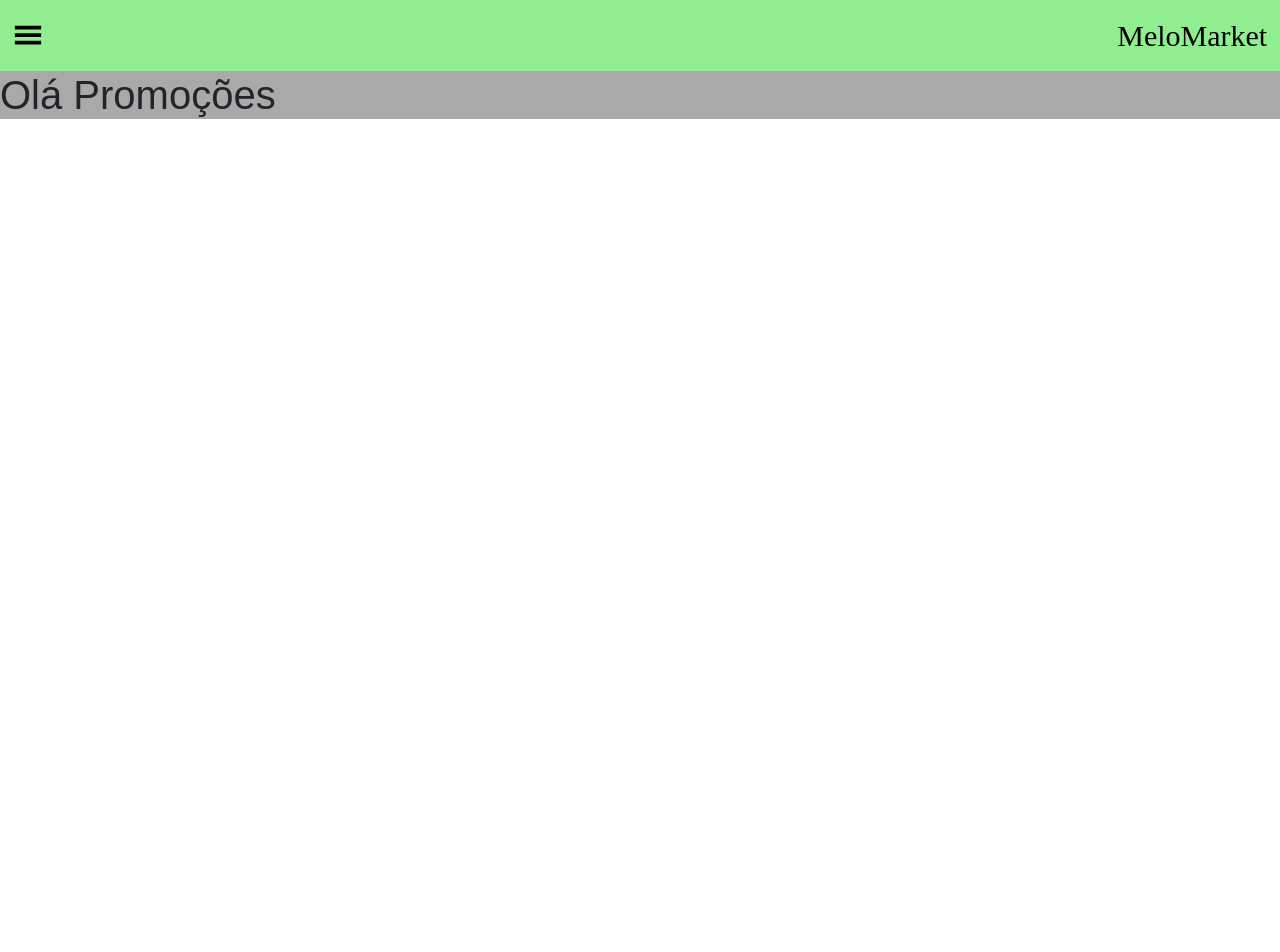
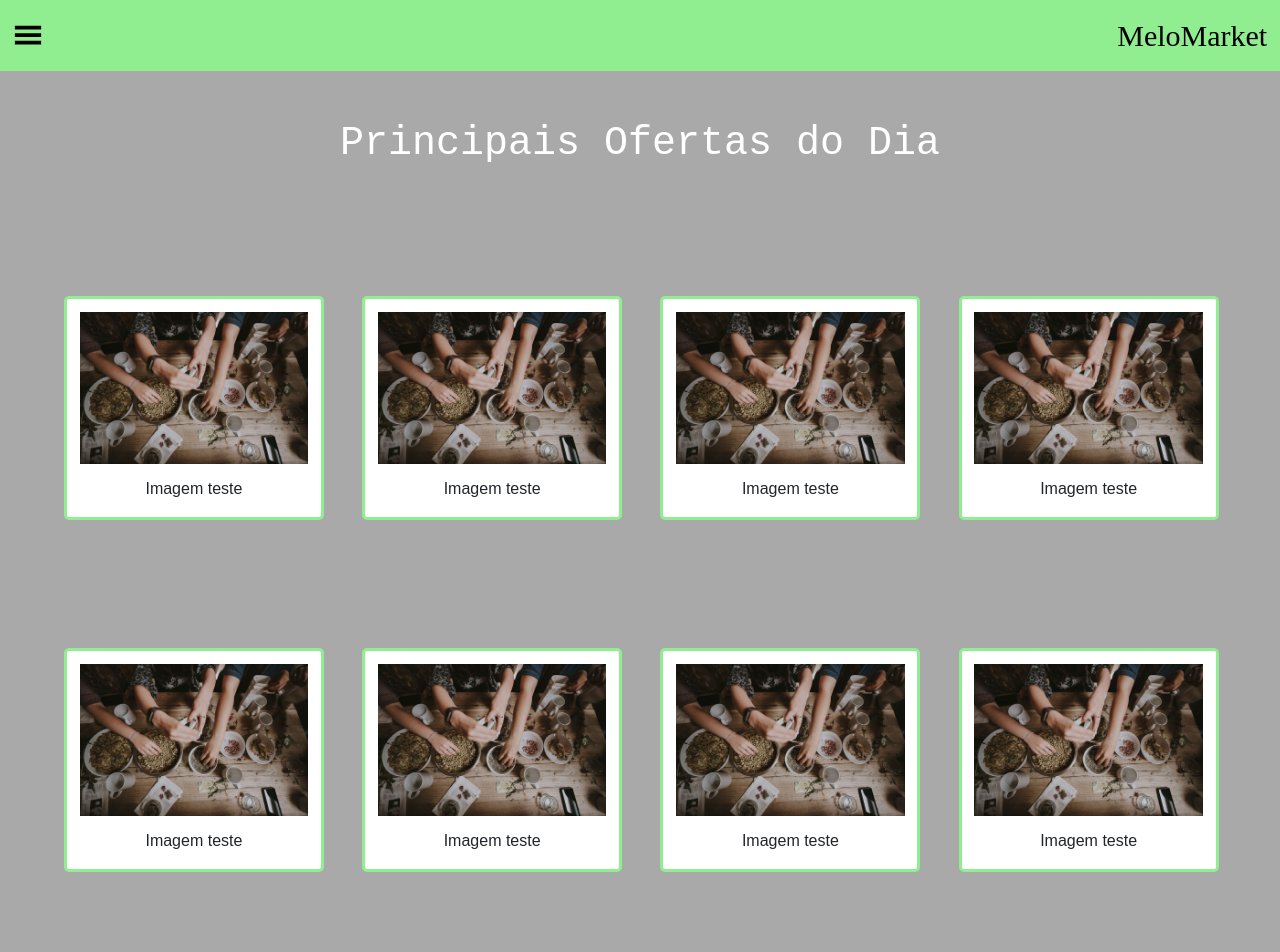
Before and after one commit to Lmelo0511/MeloMarket, a React (Create React App) app: page /promocoes in a window 1280 px wide. Shown: the top 952 px of the page. Before the commit the page ends 800 px from the top, so only its background shows below. Built offline with nearby package versions, Linux system fonts and the light colour scheme.

Commit message:
alteracao na pasta componentes e estilizacaoTelas

```diff
--- a/src/componentes/Contato.js
+++ b/src/componentes/Contato.js
@@ -51,7 +51,7 @@ import { useState } from 'react'
                           <input
                             className='inserindoNome'
                             name='nome'
-                            placeholder='Nome'
+                            placeholder=' Nome'
                             value={nomeValue}
                             onChange={handleNomeChange}
                             {...register("nome", {
--- a/src/componentes/Promocoes.js
+++ b/src/componentes/Promocoes.js
@@ -1,12 +1,84 @@
 import React from "react";
 import 'bootstrap/dist/css/bootstrap.css';
+import imagem3 from "../Imagens/carrossel-img2.jpg"
 
 function Promocoes(){
     return(
-        <div>
-            <h1>
-                Olá Promoções
-            </h1>
+        <div className="corpoPagina">
+            <div>
+                <br></br>
+                <h1 className='titulo2'>Principais Ofertas do Dia</h1>
+                <section>
+                    <div className='container1'>
+                        <img
+                          className='imagem3'
+                          src={imagem3}
+                        />
+                        <p className='tituloProduto'>Imagem teste</p>
+                    </div>
+                    <div className='container1'>
+                        <img
+                          className='imagem3'
+                          src={imagem3}
+                        />
+                        <p className='tituloProduto'>Imagem teste</p>
+                    </div>
+                    <div className='container1'>
+                        <img
+                          className='imagem3'
+                          src={imagem3}
+                        />
+                        <p className='tituloProduto'>Imagem teste</p>
+                    </div>
+                    <div className='container1'>
+                        <img
+                          className='imagem3'
+                          src={imagem3}
+                        />
+                        <p className='tituloProduto'>Imagem teste</p>
+                    </div>
+                    <div className='container1'>
+                        <img
+                          className='imagem3'
+                          src={imagem3}
+                        />
+                        <p className='tituloProduto'>Imagem teste</p>
+                    </div>
+                    <div className='container1'>
+                        <img
+                          className='imagem3'
+                          src={imagem3}
+                        />
+                        <p className='tituloProduto'>Imagem teste</p>
+                    </div>
+                    <div className='container1'>
+                        <img
+                          className='imagem3'
+                          src={imagem3}
+                        />
+                        <p className='tituloProduto'>Imagem teste</p>
+                    </div>
+                    <div className='container1'>
+                        <img
+                          className='imagem3'
+                          src={imagem3}
+                        />
+                        <p className='tituloProduto'>Imagem teste</p>
+                    </div>
+                </section>
+                <footer className='rodape'>
+                    <div className='Informacao'>
+                        <h3 className='titulo3'>Endereço:</h3>
+                        <br></br><br></br>
+                        <p className='endereco'>
+                            Av. Alípio Octaviano de Souza paraíso<br></br>
+                            Bairro: Terra Brasilis<br></br>
+                            Cidade: Itupeva - SP
+                        </p>
+                        <p className='Logo2'>MeloMarket</p>
+                    </div>
+                </footer>
+            </div>
         </div>
     )
 }
--- a/src/componentes/home.js
+++ b/src/componentes/home.js
@@ -34,42 +34,56 @@ function Home() {
         <br></br>
         <h2 className='titulo2'>Principais Ofertas do Dia</h2>
         <section>
-          <div className='container1'>
+          <div className='containers'>
             <img
               className='imagem3'
               src={imagem3}
             />
             <p className='tituloProduto'>Imagem teste</p>
           </div>
-          <div className='container1'>
+          <div className='containers'>
             <img
               className='imagem3'
               src={imagem3}
             />
             <p className='tituloProduto'>Imagem teste</p>
           </div>
-          <div className='container1'>
+          <div className='containers'>
             <img
               className='imagem3'
               src={imagem3}
             />
             <p className='tituloProduto'>Imagem teste</p>
           </div>
-          <div className='container1'>
+          <div className='containers'>
             <img
               className='imagem3'
               src={imagem3}
             />
             <p className='tituloProduto'>Imagem teste</p>
           </div>
-          <div className='container1'>
+          <div className='containers'>
             <img
               className='imagem3'
               src={imagem3}
             />
             <p className='tituloProduto'>Imagem teste</p>
           </div>
-          <div className='container1'>
+          <div className='containers'>
+            <img
+              className='imagem3'
+              src={imagem3}
+            />
+            <p className='tituloProduto'>Imagem teste</p>
+          </div>
+          <div className='containers'>
+            <img
+              className='imagem3'
+              src={imagem3}
+            />
+            <p className='tituloProduto'>Imagem teste</p>
+          </div>
+          <div className='containers'>
             <img
               className='imagem3'
               src={imagem3}
--- a/src/estilizacaoTelas/index.css
+++ b/src/estilizacaoTelas/index.css
@@ -92,14 +92,14 @@
   margin-top: 2%;
 }
 
-.container1{
+.containers{
   display: inline-block;
   height: 70%;
   width: 20.3%;
   background-color: white;
-  border: 2px solid darkred;
+  border: 3px solid darkgray;
   justify-content: center;
-  margin: 5% 6% 5% 7%;
+  margin: 5% -2% 5% 5%;
   border-radius: 5px;
 }
 
--- a/src/estilizacaoTelas/index2.css
+++ b/src/estilizacaoTelas/index2.css
@@ -4,9 +4,8 @@
    font-family: Arial, Helvetica, sans-serif;
 }
 
-.corpo{
+.corpoPagina{
    background-color: darkgray;
-   height: 75em;
 }
 
 .Mapa{
@@ -34,7 +33,7 @@
    text-align: center;
    color: white;
    font-family: 'Courier New', Courier, monospace;
-   margin-top: 2%;
+   margin-top: 4%;
 }
 
 .Linha{
@@ -46,7 +45,6 @@
    text-align: center;
    color: white;
    font-family: 'Courier New', Courier, monospace;
-   line-height: 2%;
    margin-bottom: 5%;
 }
 
--- a/src/estilizacaoTelas/index3.css
+++ b/src/estilizacaoTelas/index3.css
@@ -0,0 +1,28 @@
+*{
+    padding: 0;
+    margin: 0;
+    font-family: Arial, Helvetica, sans-serif;
+ }
+
+.corpo{
+    background-color: darkgray;
+    height: 90em;
+}
+
+.primeiroTitulo{
+    text-align: center;
+    color: white;
+    font-family: 'Courier New', Courier, monospace;
+    margin-bottom: 5%;
+}
+
+.container1{
+    display: inline-block;
+    height: 70%;
+    width: 20.3%;
+    background-color: white;
+    border: 3px solid lightgreen;
+    justify-content: center;
+    margin: 5% -2% 5% 5%;
+    border-radius: 5px;
+}
```
